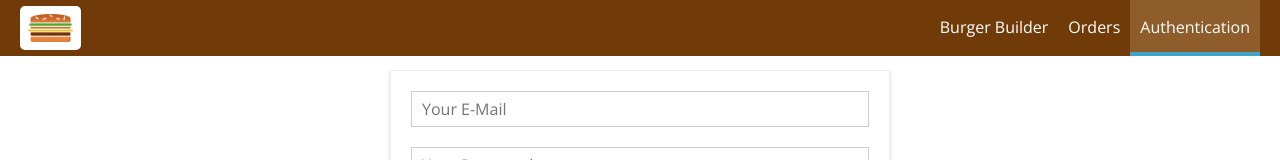
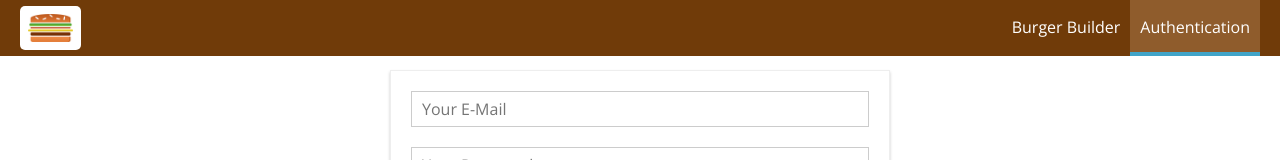
Before and after one commit to myasul/burger-react, a React app: page /auth in a window 1280 px wide. Shown: the top 160 px of the page. Built offline with nearby package versions, Linux system fonts and the light colour scheme.

Commit message:
Implement Logout feature

```diff
--- a/src/App.js
+++ b/src/App.js
@@ -6,6 +6,7 @@ import BurgerBuilder from './containers/BurgerBuilder/BurgerBuider';
 import Checkout from './containers/Checkout/Checkout';
 import Orders from './containers/Orders/Orders';
 import Auth from './containers/Auth/Auth';
+import Logout from './containers/Auth/Logout/Logout';
 import classes from './App.css';
 
 class App extends Component {
@@ -17,6 +18,7 @@ class App extends Component {
                         <Route path='/auth' component={Auth} />
                         <Route path='/checkout' component={Checkout} />
                         <Route path='/orders' component={Orders} />
+                        <Route path='/logout' component={Logout} />
                         <Route path='/' component={BurgerBuilder} />
                     </Switch>
                 </Layout>
--- a/src/components/Navigation/NavigationItems/NavigationItems.js
+++ b/src/components/Navigation/NavigationItems/NavigationItems.js
@@ -5,8 +5,11 @@ import classes from './NavigationItems.css';
 const navigationItems = (props) => (
     <ul className={classes.NavigationItems}>
         <NavigationItem link={'/'} exact>Burger Builder</NavigationItem>
-        <NavigationItem link={'/orders'}>Orders</NavigationItem>
-        <NavigationItem link={'/auth'}>Authentication</NavigationItem>
+        {props.isAuthenticated ?
+            <NavigationItem link={'/orders'}>Orders</NavigationItem> : null}
+        {!props.isAuthenticated ?
+            <NavigationItem link={'/auth'}>Authentication</NavigationItem> :
+            <NavigationItem link={'/logout'}>Logout</NavigationItem>}
     </ul>
 );
 
--- a/src/components/Navigation/Toolbar/Toolbar.js
+++ b/src/components/Navigation/Toolbar/Toolbar.js
@@ -1,7 +1,7 @@
 import React from 'react';
 import classes from './Toolbar.css';
 import Logo from '../../Logo/Logo';
-import NavigationItem from '../NavigationItems/NavigationItems';
+import NavigationItems from '../NavigationItems/NavigationItems';
 import DrawerToggle from '../SideDrawer/DrawerToggle/DrawerToggle';
 
 
@@ -13,7 +13,7 @@ const toolbar = (props) => (
         </div>
 
         <nav className={classes.DesktopOnly}>
-            <NavigationItem />
+            <NavigationItems isAuthenticated={props.isAuthenticated} />
         </nav>
     </div>
 );
--- a/src/containers/Auth/Auth.js
+++ b/src/containers/Auth/Auth.js
@@ -1,4 +1,5 @@
 import React, { Component, Fragment } from 'react';
+import { Redirect } from 'react-router-dom';
 import { connect } from 'react-redux';
 
 import Button from '../../components/UI/Button/Button';
@@ -121,8 +122,11 @@ class Auth extends Component {
             errorMessage = <p className={classes.ErrorMessage}>{error}</p>;
         }
 
+        let redirectToBurgerBuilder = this.props.isAuthenticated ? <Redirect to="/" /> : null;
+
         let loginForm = (
             <Fragment>
+                {redirectToBurgerBuilder}
                 {errorMessage}
                 <form onSubmit={this.submitCredentialsHandler}>
                     {inputElements}
@@ -164,7 +168,8 @@ const createInputElementConfig = (type, placeholder, validationRules) => {
 const mapStateToProps = (state) => {
     return {
         loading: state.auth.loading,
-        error: state.auth.error
+        error: state.auth.error,
+        isAuthenticated: state.auth.tokenId !== null
     }
 }
 
--- /dev/null
+++ b/src/containers/Auth/Logout/Logout.js
@@ -0,0 +1,23 @@
+import React, { Component } from 'react';
+import { Redirect } from 'react-router-dom';
+import { connect } from 'react-redux';
+
+import * as actions from '../../../store/actions/index';
+
+class Logout extends Component {
+
+    componentDidMount() {
+        this.props.isLoggedOut();
+    }
+    render() {
+        return <Redirect to="/" />
+    }
+}
+
+const mapDispatchToProps = (dispatch) => {
+    return {
+        isLoggedOut: () => dispatch(actions.logout())
+    }
+}
+
+export default connect(null, mapDispatchToProps)(Logout);
--- a/src/containers/Layout/Layout.js
+++ b/src/containers/Layout/Layout.js
@@ -1,4 +1,6 @@
 import React, { Component, Fragment } from 'react';
+import { connect } from 'react-redux';
+
 import classes from './Layout.css';
 import Toolbar from '../../components/Navigation/Toolbar/Toolbar';
 import SideDrawer from '../../components/Navigation/SideDrawer/SideDrawer';
@@ -24,7 +26,9 @@ class Layout extends Component {
     render() {
         return (
             <Fragment>
-                <Toolbar openSideDrawer={this.openSideDrawerHandler} />
+                <Toolbar
+                    openSideDrawer={this.openSideDrawerHandler}
+                    isAuthenticated={this.props.isAuthenticated} />
                 <SideDrawer
                     isOpen={this.state.showSideDrawer}
                     close={this.closeSideDrawerHandler} />
@@ -36,4 +40,10 @@ class Layout extends Component {
     }
 }
 
-export default Layout;
+const mapStateToProps = (state) => {
+    return {
+        isAuthenticated: state.auth.tokenId !== null
+    }
+}
+
+export default connect(mapStateToProps)(Layout);
--- a/src/store/actions/index.js
+++ b/src/store/actions/index.js
@@ -11,5 +11,6 @@ export {
 } from './orders';
 
 export {
-    authInit
+    authInit,
+    logout
 } from './auth';
```
